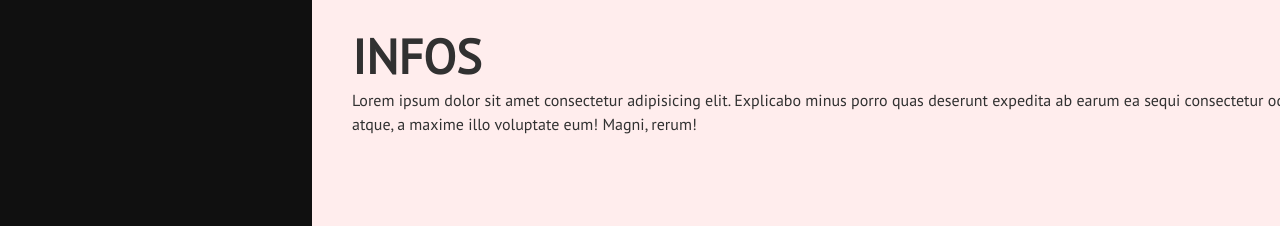
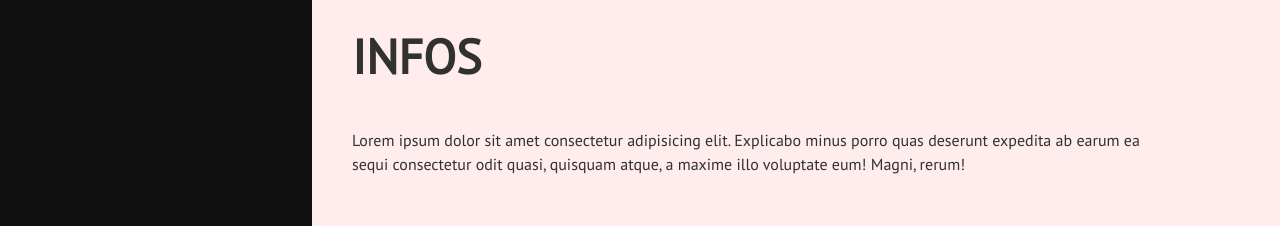
Before and after one commit to rustyblue100/opv, a Next.js app: page /infos in a window 1280 px wide. Shown: the top 226 px of the page. Built offline with nearby package versions, Linux system fonts and the light colour scheme; grey boxes are pictures that could not be loaded.

Commit message:
changed: calendarcell speed animations

```diff
--- a/components/BodySlider.tsx
+++ b/components/BodySlider.tsx
@@ -10,7 +10,7 @@ const BodySlider = () => {
     <motion.div
       style={{ clipPath: Geo().polygon }}
       animate={animations}
-      transition={{ duration: 0.2, ease: "easeInOut" }}
+      transition={{ duration: 0.6, ease: "easeInOut", type: "tween" }}
       exit={{ opacity: 1, transition: { duration: 0.1 } }}
       className="fixed top-0  will-change-auto md:ml-[100px] h-screen  w-[1440px] bg-opv-pink-500"
       layoutId="sliderWrapper"
--- a/components/CalendarCell.tsx
+++ b/components/CalendarCell.tsx
@@ -53,7 +53,7 @@ const CalendarCell: NextPage<Iprops> = ({ complet }) => {
           <motion.div
             initial={{ opacity: 0, y: 5, rotate: -90 }}
             animate={{ opacity: 1, y: 0, rotate: -90 }}
-            transition={{ duration: 0.4, delay: 1 }}
+            transition={{ duration: 0.3, delay: 1 }}
             className="text-sm -rotate-90 absolute bottom-6 -left-12  hidden sm:block"
           >
             Entrée: 10$
@@ -74,8 +74,8 @@ const CalendarCell: NextPage<Iprops> = ({ complet }) => {
             <motion.div
               initial={{ opacity: 0, y: 5 }}
               animate={{ opacity: 1, y: 0 }}
-              transition={{ duration: 0.4, delay: 1.2 }}
-              className="text-lg font-bold mt-1 sm:mt-0"
+              transition={{ duration: 0.3, delay: 1.2 }}
+              className="text-lg font-bold mt-5 sm:mt-0"
             >
               19h30
             </motion.div>
--- a/pages/calendrier.tsx
+++ b/pages/calendrier.tsx
@@ -11,7 +11,7 @@ const calendrier = () => {
         initial={{ opacity: 0 }}
         animate={{ opacity: 1 }}
         transition={{ duration: 0.1 }}
-        exit={{ opacity: 0, transition: { duration: 0.1 } }}
+        exit={{ opacity: 0, transition: { duration: 0.3 } }}
       >
         <Header>Calendrier</Header>
         <h2 className="h2">Janvier 2022</h2>
--- a/pages/contact.tsx
+++ b/pages/contact.tsx
@@ -11,7 +11,7 @@ const calendrier = () => {
         initial={{ opacity: 0 }}
         animate={{ opacity: 1 }}
         transition={{ duration: 0.1 }}
-        exit={{ opacity: 0 }}
+        exit={{ opacity: 0, transition: { duration: 0.3 } }}
       >
         <Header>Nous Joindre</Header>
         <h2 className="h2">Janvier 2022</h2>
--- a/pages/infos.tsx
+++ b/pages/infos.tsx
@@ -11,11 +11,11 @@ const infos = () => {
         initial={{ opacity: 0 }}
         animate={{ opacity: 1 }}
         transition={{ duration: 0.4 }}
-        exit={{ opacity: 0 }}
+        exit={{ opacity: 0, transition: { duration: 0.3 } }}
       >
         <Header>Infos</Header>
 
-        <div className="">
+        <div className="max-w-[800px] mt-10">
           Lorem ipsum dolor sit amet consectetur adipisicing elit. Explicabo
           minus porro quas deserunt expedita ab earum ea sequi consectetur odit
           quasi, quisquam atque, a maxime illo voluptate eum! Magni, rerum!
```
